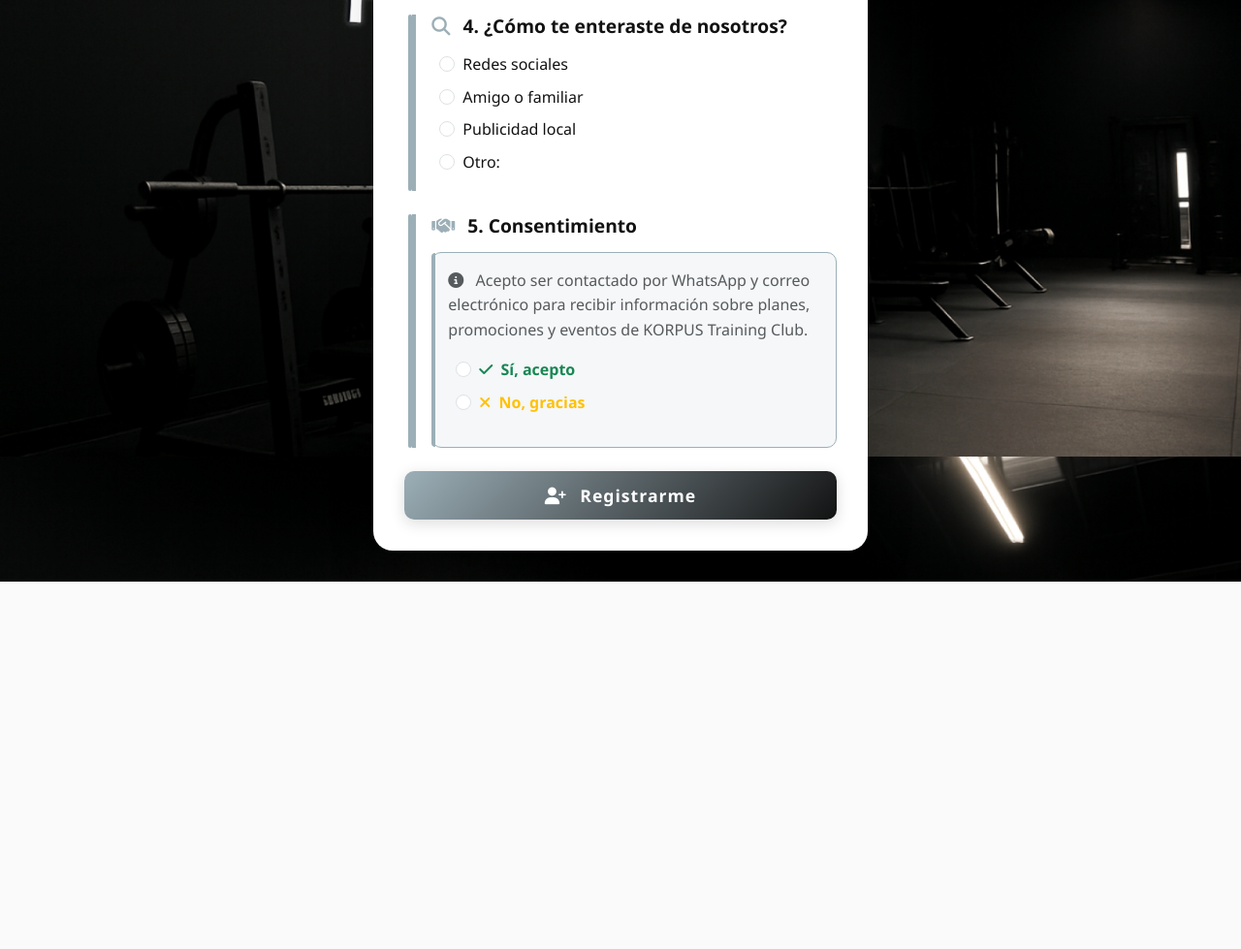
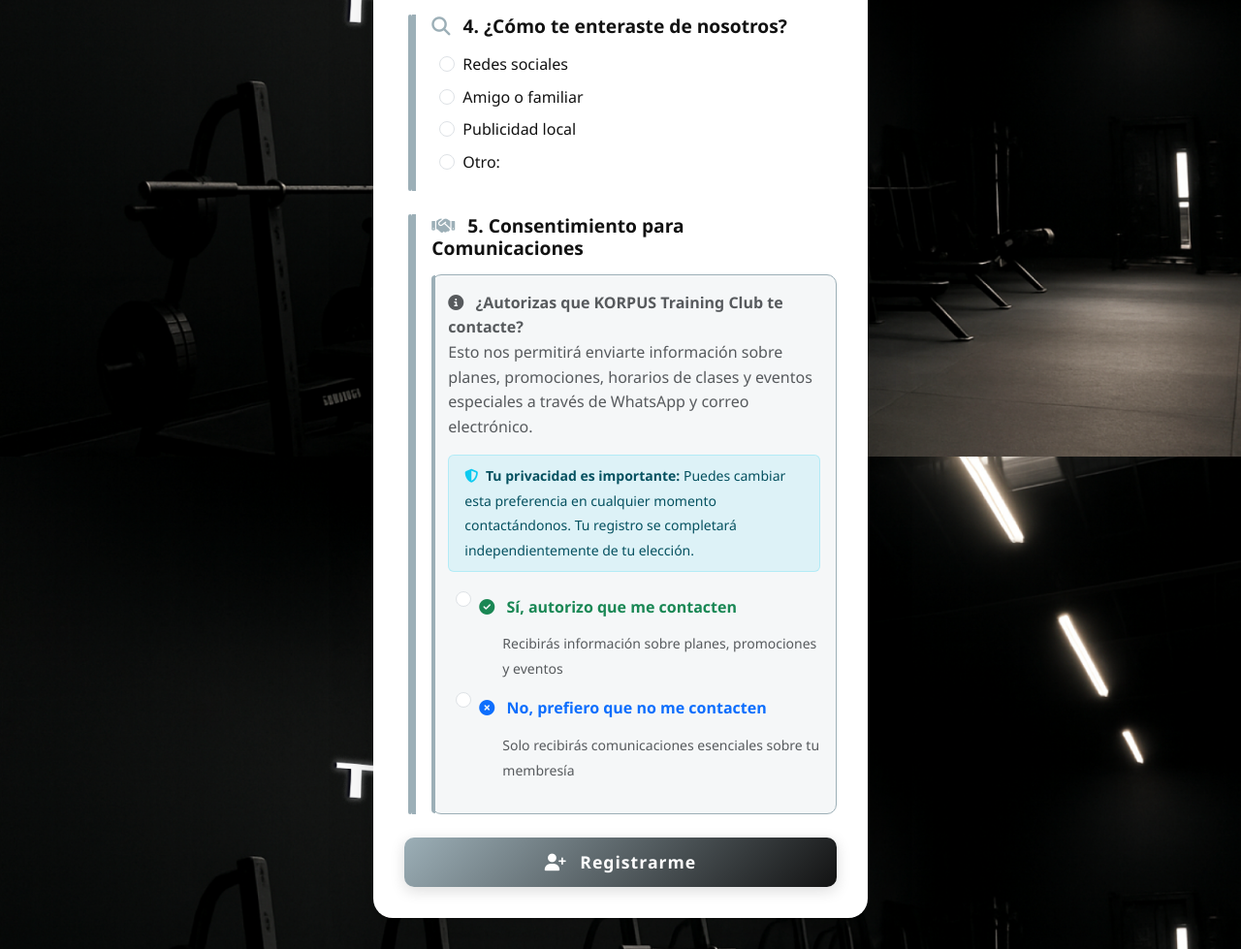
Before and after one commit to anthourrego/FrmGym, a CodeIgniter 4 app: the page made by app/Views/registration_form.php in a window 1280 px wide. Shown: the part 1129-2108 px from the top of the page at 97% size. Before the commit the page ends 1729 px from the top, so only its background shows below. Run offline with PHP 8.4 and a stand-in for CodeIgniter, Linux system fonts and the light colour scheme; the template is opened without the code that fills it, so the values that code supplies are empty; some libraries are stand-ins or nearby versions.

Commit message:
Mejora del consentimiento

```diff
--- a/app/Views/registration_form.php
+++ b/app/Views/registration_form.php
@@ -322,14 +322,23 @@
                             <div class="form-section mb-4">
                                 <h4 class="section-title mb-3">
                                     <i class="fas fa-handshake me-2"></i>
-                                    5. Consentimiento
+                                    5. Consentimiento para Comunicaciones
                                 </h4>
 
                                 <div class="consent-box p-3 mb-3">
                                     <p class="mb-3 text-muted">
                                         <i class="fas fa-info-circle me-2"></i>
-                                        Acepto ser contactado por WhatsApp y correo electrónico para recibir información sobre planes, promociones y eventos de KORPUS Training Club.
+                                        <strong>¿Autorizas que KORPUS Training Club te contacte?</strong><br>
+                                        Esto nos permitirá enviarte información sobre planes, promociones, horarios de clases y eventos especiales a través de WhatsApp y correo electrónico.
                                     </p>
+
+                                    <div class="alert alert-info py-2 px-3 mb-3">
+                                        <small>
+                                            <i class="fas fa-shield-alt me-1"></i>
+                                            <strong>Tu privacidad es importante:</strong> Puedes cambiar esta preferencia en cualquier momento contactándonos.
+                                            Tu registro se completará independientemente de tu elección.
+                                        </small>
+                                    </div>
 
                                     <div class="row">
                                         <div class="col-12">
@@ -341,9 +350,12 @@
                                                        value="si"
                                                        required>
                                                 <label class="form-check-label fw-bold text-success" for="consentYes">
-                                                    <i class="fas fa-check me-1"></i>
-                                                    Sí, acepto
+                                                    <i class="fas fa-check-circle me-2"></i>
+                                                    <strong>Sí, autorizo</strong> que me contacten
                                                 </label>
+                                                <div class="text-muted ms-4 mt-1">
+                                                    <small>Recibirás información sobre planes, promociones y eventos</small>
+                                                </div>
                                             </div>
                                             <div class="form-check mb-3">
                                                 <input class="form-check-input"
@@ -351,10 +363,13 @@
                                                        name="consent"
                                                        id="consentNo"
                                                        value="no">
-                                                <label class="form-check-label fw-bold text-warning" for="consentNo">
-                                                    <i class="fas fa-times me-1"></i>
-                                                    No, gracias
+                                                <label class="form-check-label fw-bold text-primary" for="consentNo">
+                                                    <i class="fas fa-times-circle me-2"></i>
+                                                    <strong>No, prefiero</strong> que no me contacten
                                                 </label>
+                                                <div class="text-muted ms-4 mt-1">
+                                                    <small>Solo recibirás comunicaciones esenciales sobre tu membresía</small>
+                                                </div>
                                             </div>
                                             <div class="invalid-feedback">
                                                 Por favor, selecciona una opción de consentimiento.
--- a/public/css/styles.css
+++ b/public/css/styles.css
@@ -305,6 +305,37 @@ body::before {
     border-radius: 10px 0 0 10px;
 }
 
+/* Estilos específicos para opciones de consentimiento */
+.consent-box .form-check-label {
+    padding: 0.5rem 0;
+    border-radius: 8px;
+    transition: all 0.3s ease;
+}
+
+.consent-box .form-check-label:hover {
+    background-color: rgba(255, 255, 255, 0.3);
+    padding-left: 0.5rem;
+    margin-left: -0.5rem;
+}
+
+.consent-box .form-check-input:checked + .form-check-label {
+    background-color: rgba(255, 255, 255, 0.5);
+    padding-left: 0.5rem;
+    margin-left: -0.5rem;
+    border-radius: 8px;
+}
+
+/* Alert info para consentimiento */
+.alert-info {
+    background-color: rgba(13, 202, 240, 0.1);
+    border-color: rgba(13, 202, 240, 0.2);
+    color: #055160;
+}
+
+.alert-info .fas {
+    color: #0dcaf0;
+}
+
 /* Campos condicionales */
 .conditional-field {
     margin-left: 2rem;
```
Also changed, not shown: app/Controllers/Home.php (+11 -5 lines), app/Models/FrmGymModel.php (+33 -0 lines).
